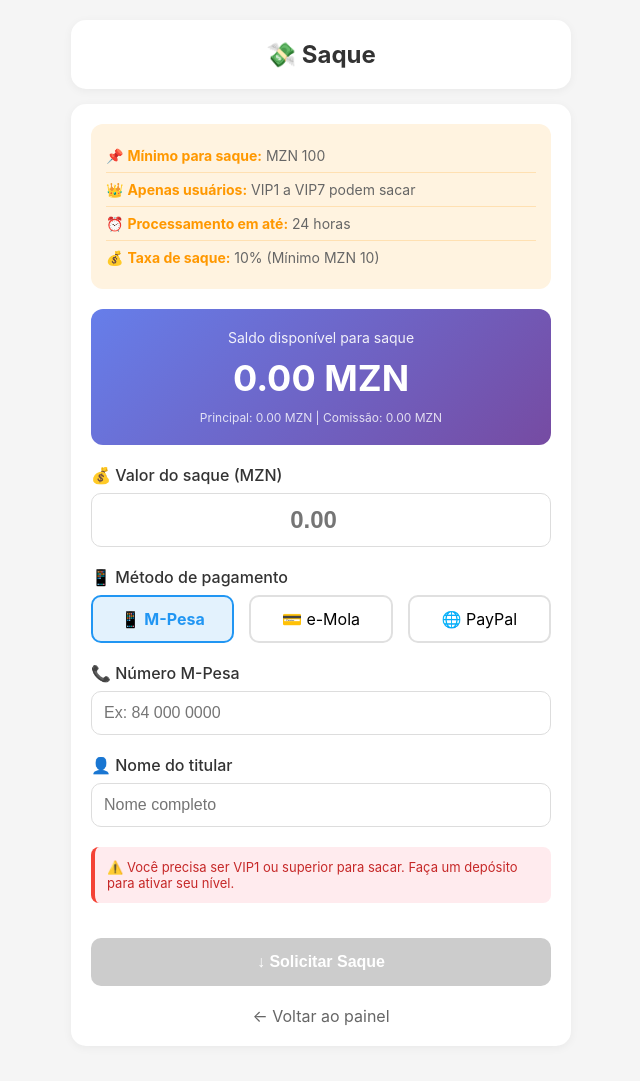
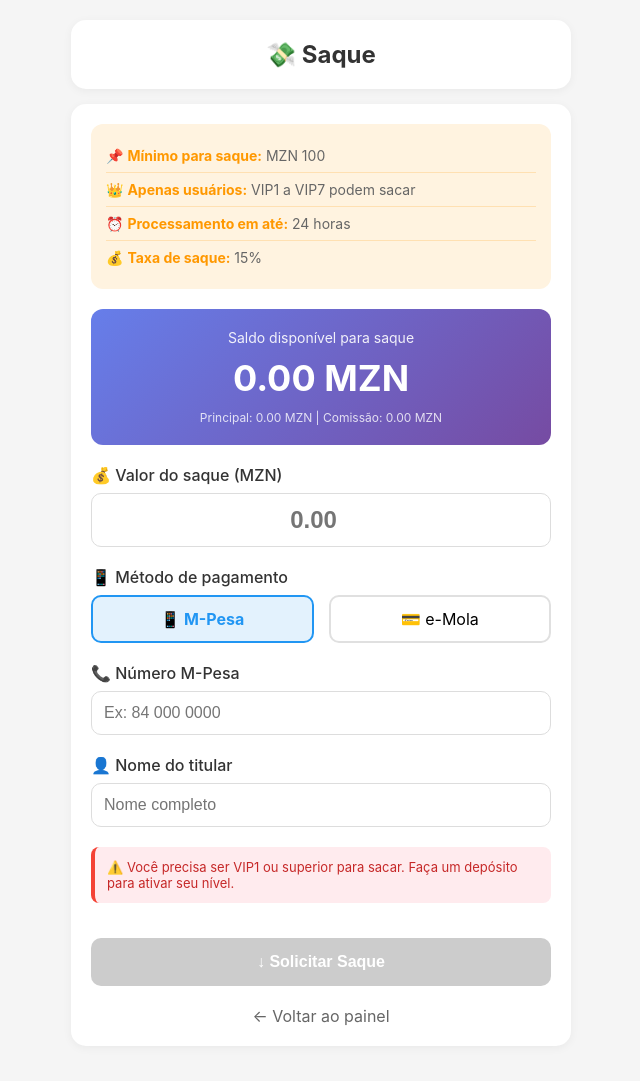
Before and after one commit to orlandobraz560-ship-it/mozads, a Flask app: template templates/saque.html in a window 1280 px wide. Shown: the whole page, without its empty margins (319-959 px from the left). Run offline with Flask 3, Linux system fonts and the light colour scheme; the template is opened without the code that fills it, so the values that code supplies are empty.

Commit message:
Update saque.html

```diff
--- a/templates/saque.html
+++ b/templates/saque.html
@@ -186,7 +186,7 @@
                     ⏰ <strong>Processamento em até:</strong> 24 horas
                 </div>
                 <div class="regra-item">
-                    💰 <strong>Taxa de saque:</strong> 10% (Mínimo MZN 10)
+                    💰 <strong>Taxa de saque:</strong> 15%
                 </div>
             </div>
 
@@ -216,9 +216,7 @@
                     <div class="metodo" data-metodo="emola" onclick="selecionarMetodo('emola')">
                         💳 e-Mola
                     </div>
-                    <div class="metodo" data-metodo="paypal" onclick="selecionarMetodo('paypal')">
-                        🌐 PayPal
-                    </div>
+
                 </div>
 
                 <div class="form-group">
@@ -299,11 +297,11 @@
             let valor = parseFloat(this.value);
             if (isNaN(valor)) valor = 0;
 
-            const taxa = Math.max(valor * 0.10, 10);
+            const taxa = Math.max(valor * 0.15, 10);
             const liquido = valor - taxa;
 
             if (valor > 0) {
-                taxaInfo.innerHTML = `💸 Taxa (10%): ${taxa.toFixed(2)} MZN | Valor líquido: ${liquido.toFixed(2)} MZN`;
+                taxaInfo.innerHTML = `💸 Taxa (15%): ${taxa.toFixed(2)} MZN | Valor líquido: ${liquido.toFixed(2)} MZN`;
                 if (valor > saldoTotal) {
                     taxaInfo.innerHTML += `<br><span style="color: #f44336;">⚠️ Saldo insuficiente! Máximo: ${saldoTotal.toFixed(2)} MZN</span>`;
                 }
```
